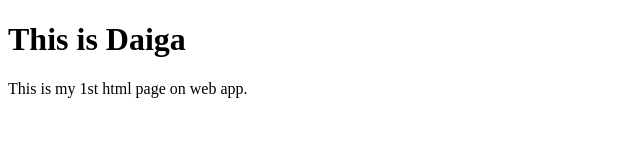
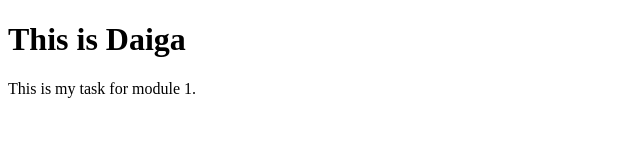
Before and after one commit to DaigaTahkapaa/daigatahkapaa.github.io, a plain HTML site: page index.html in a window 1280 px wide. Shown: the full height of the page, 0-640 px from the left. Drawn offline with Linux system fonts and the light colour scheme.

Commit message:
Update index.html

```diff
--- a/index.html
+++ b/index.html
@@ -7,6 +7,6 @@
 </head>
 <body>
     <h1>This is Daiga</h1>
-    <p>This is my 1st html page on web app.</p>
+    <p>This is my task for module 1.</p>
 </body>
 </html>
```
